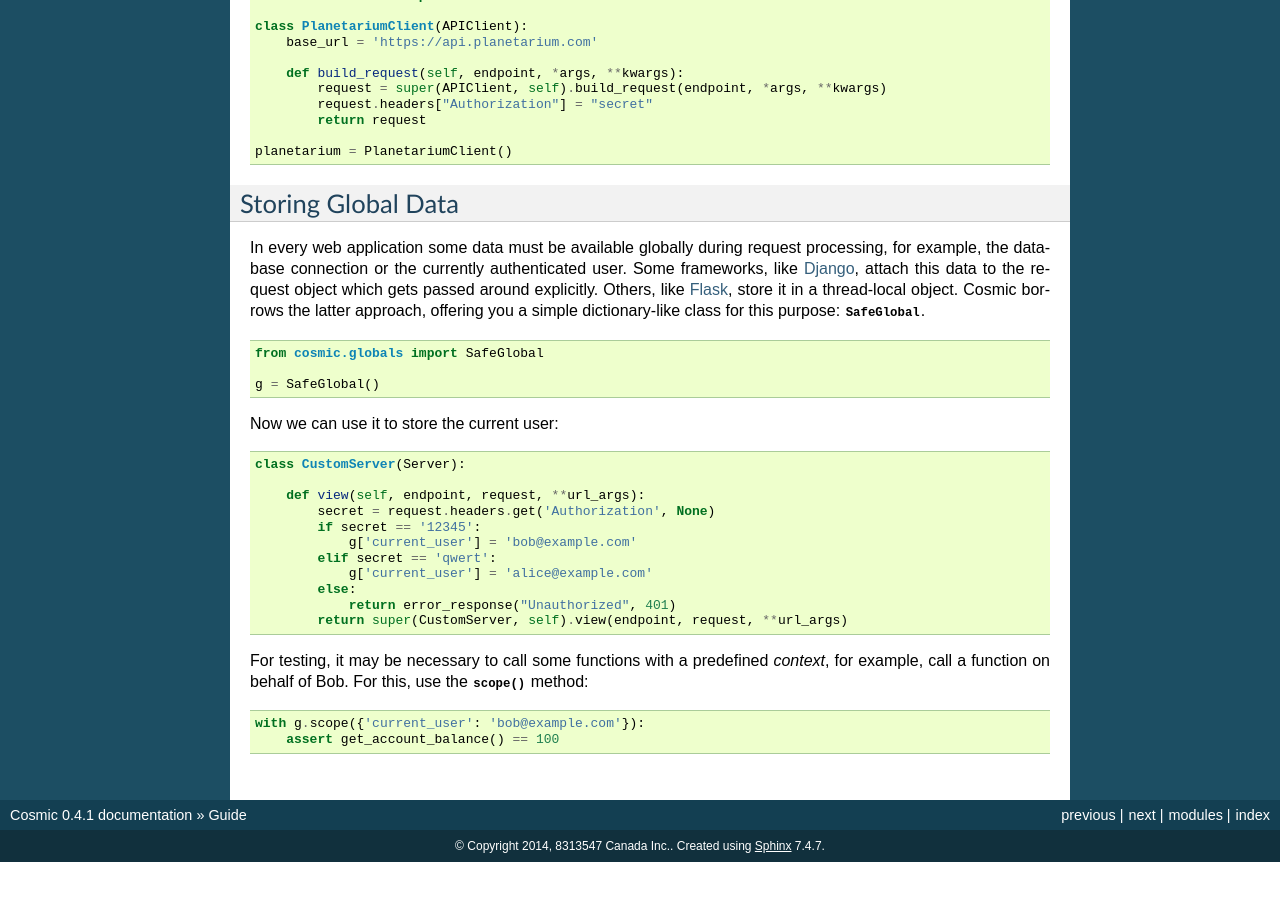
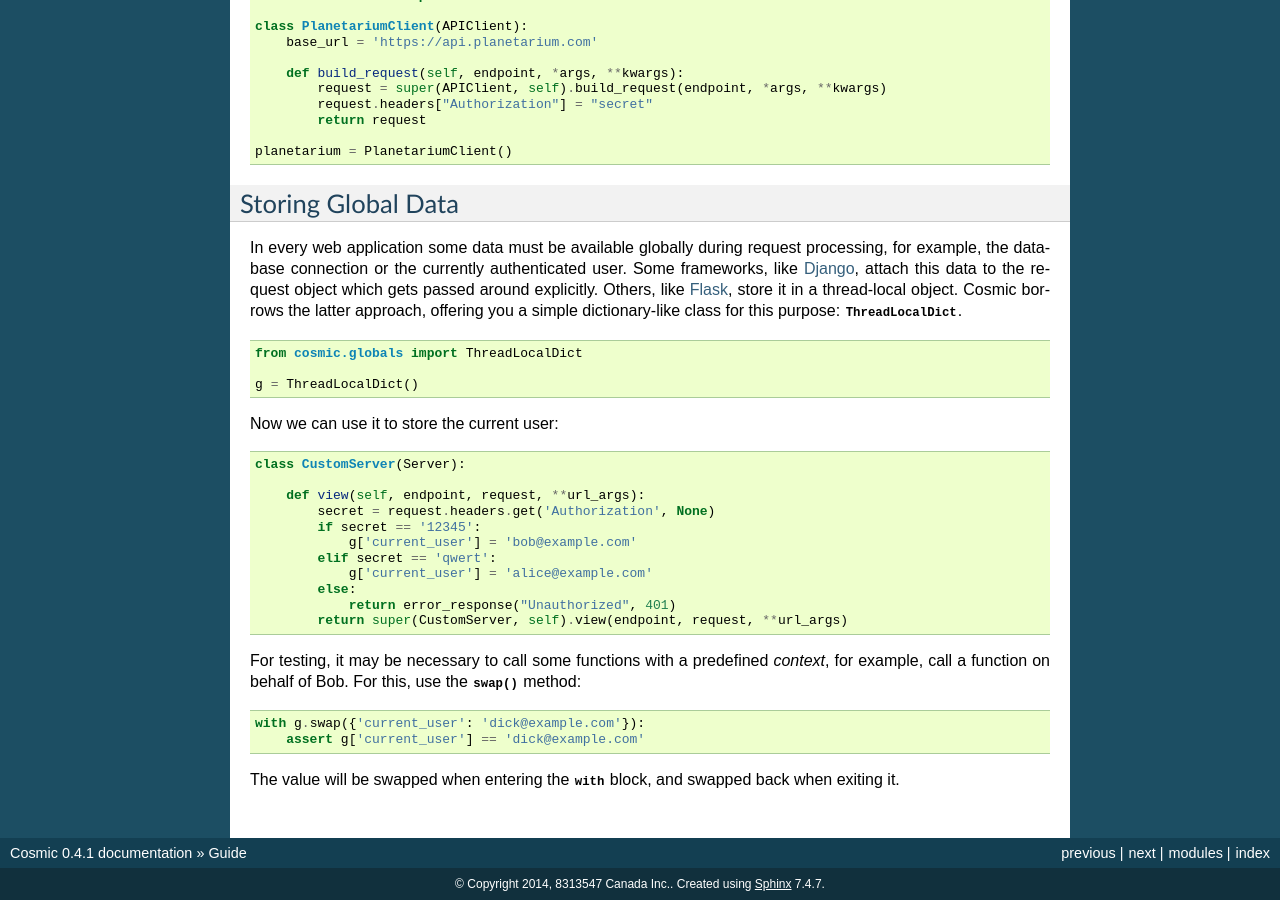
Before and after one commit to cosmic-api/cosmic.py, a Sphinx documentation site: the page built from docs/source/guide.rst, in a window 1280 px wide and 900 px high, scrolled down 6807 px. Built offline with Sphinx 7.4.7, drawn with Linux system fonts in a browser that asks for light colours; before the commit the page ends 7669 px from its top, so only the background shows below that.

Commit message:
Update docs for new thread-locals

```diff
--- a/docs/source/guide.rst
+++ b/docs/source/guide.rst
@@ -501,13 +501,13 @@ authenticated user. Some frameworks, like
 object which gets passed around explicitly. Others, like
 `Flask <http://flask.pocoo.org/>`_, store it in a thread-local object. Cosmic
 borrows the latter approach, offering you a simple dictionary-like class for
-this purpose: :class:`~cosmic.globals.SafeGlobal`.
+this purpose: :class:`~cosmic.globals.ThreadLocalDict`.
 
 .. code:: python
 
-    from cosmic.globals import SafeGlobal
+    from cosmic.globals import ThreadLocalDict
 
-    g = SafeGlobal()
+    g = ThreadLocalDict()
 
 Now we can use it to store the current user:
 
@@ -527,9 +527,12 @@ Now we can use it to store the current user:
 
 For testing, it may be necessary to call some functions with a predefined
 *context*, for example, call a function on behalf of Bob. For this, use the
-:meth:`~cosmic.globals.SafeGlobal.scope` method:
+:meth:`~cosmic.globals.ThreadLocalDict.swap` method:
 
 .. code:: python
 
-    with g.scope({'current_user': 'bob@example.com'}):
-        assert get_account_balance() == 100
+    with g.swap({'current_user': 'dick@example.com'}):
+        assert g['current_user'] == 'dick@example.com'
+
+The value will be swapped when entering the :keyword:`with` block, and swapped
+back when exiting it.
```
